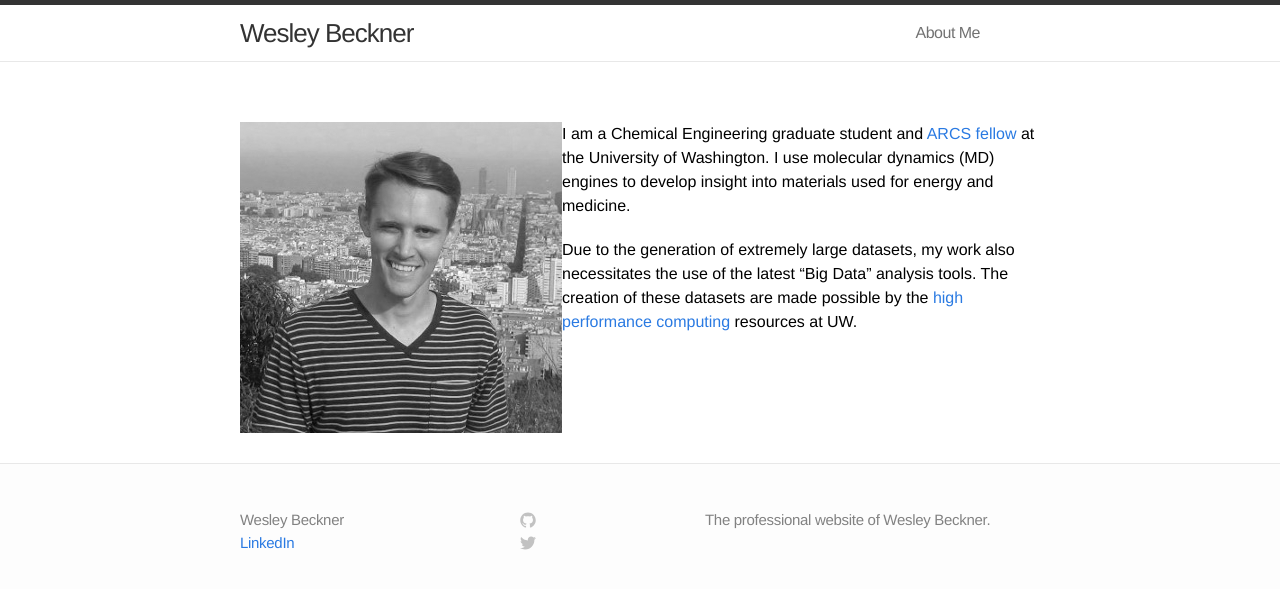
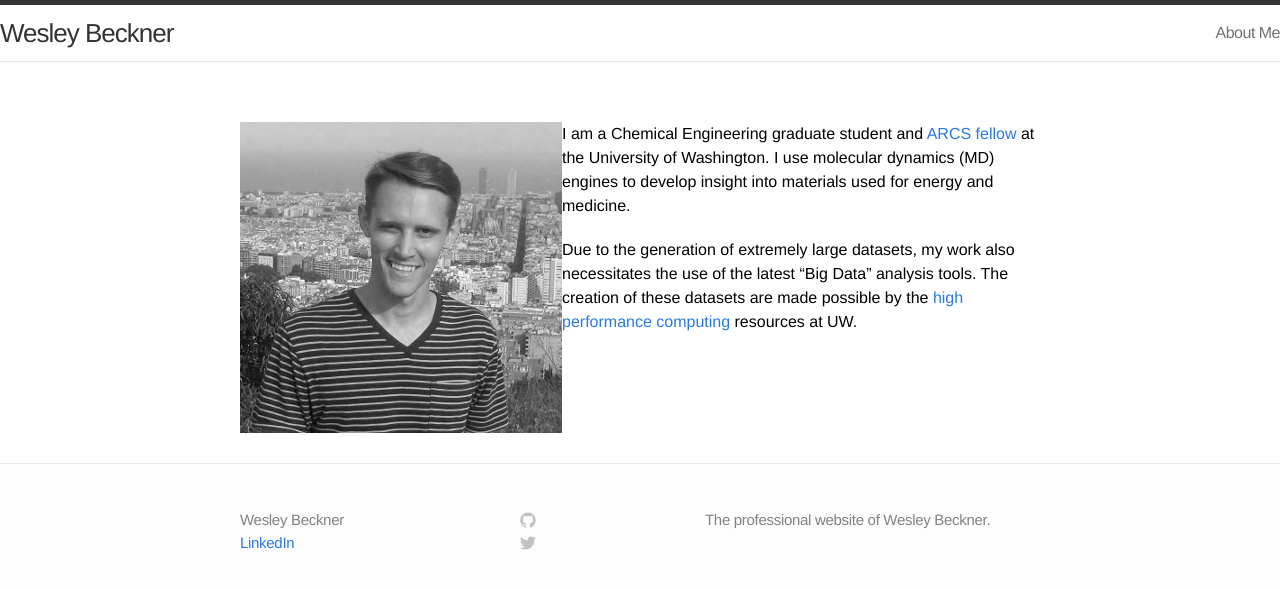
Before and after one commit to wesleybeckner/wesleybeckner.github.io, a Jekyll site: the page built from index.md, in a window 1280 px wide. Shown: the top 589 px of the page. Built offline with Jekyll 4.4.1, drawn with Linux system fonts in a browser that asks for light colours.

Commit message:
trying to get jekyll to work

```diff
--- a/_includes/header.html
+++ b/_includes/header.html
@@ -1,24 +1,24 @@
+
 <header class="site-header">
 
-  <div class="wrap">
+  <div class="wrapper">
 
-    <a class="site-title" href="{{ site.baseurl }}">{{ site.name }}</a>
+    <a class="site-title" href="{{ site.baseurl }}/">{{ site.title }}</a>
 
     <nav class="site-nav">
       <a href="#" class="menu-icon">
-        <svg version="1.1" xmlns="http://www.w3.org/2000/svg" xmlns:xlink="http://www.w3.org/1999/xlink" x="0px" y="0px"
-           viewBox="0 0 18 15" enable-background="new 0 0 18 15" xml:space="preserve">
-          <path fill="#505050" d="M18,1.484c0,0.82-0.665,1.484-1.484,1.484H1.484C0.665,2.969,0,2.304,0,1.484l0,0C0,0.665,0.665,0,1.484,0
-            h15.031C17.335,0,18,0.665,18,1.484L18,1.484z"/>
-          <path fill="#505050" d="M18,7.516C18,8.335,17.335,9,16.516,9H1.484C0.665,9,0,8.335,0,7.516l0,0c0-0.82,0.665-1.484,1.484-1.484
-            h15.031C17.335,6.031,18,6.696,18,7.516L18,7.516z"/>
-          <path fill="#505050" d="M18,13.516C18,14.335,17.335,15,16.516,15H1.484C0.665,15,0,14.335,0,13.516l0,0
-            c0-0.82,0.665-1.484,1.484-1.484h15.031C17.335,12.031,18,12.696,18,13.516L18,13.516z"/>
+        <svg viewBox="0 0 18 15">
+          <path fill="#424242" d="M18,1.484c0,0.82-0.665,1.484-1.484,1.484H1.484C0.665,2.969,0,2.304,0,1.484l0,0C0,0.665,0.665,0,1.484,0 h15.031C17.335,0,18,0.665,18,1.484L18,1.484z"/>
+          <path fill="#424242" d="M18,7.516C18,8.335,17.335,9,16.516,9H1.484C0.665,9,0,8.335,0,7.516l0,0c0-0.82,0.665-1.484,1.484-1.484 h15.031C17.335,6.031,18,6.696,18,7.516L18,7.516z"/>
+          <path fill="#424242" d="M18,13.516C18,14.335,17.335,15,16.516,15H1.484C0.665,15,0,14.335,0,13.516l0,0 c0-0.82,0.665-1.484,1.484-1.484h15.031C17.335,12.031,18,12.696,18,13.516L18,13.516z"/>
         </svg>
       </a>
+
       <div class="trigger">
         {% for page in site.pages %}
+          {% if page.title %}
           <a class="page-link" href="{{ page.url | prepend: site.baseurl }}">{{ page.title }}</a>
+          {% endif %}
         {% endfor %}
       </div>
     </nav>
```
Also changed, not shown: _includes/temp.header.html (added, +28 -0 lines).
